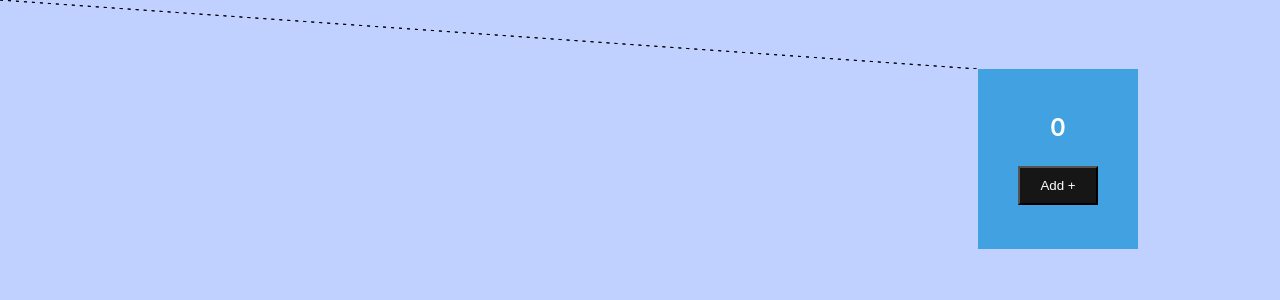
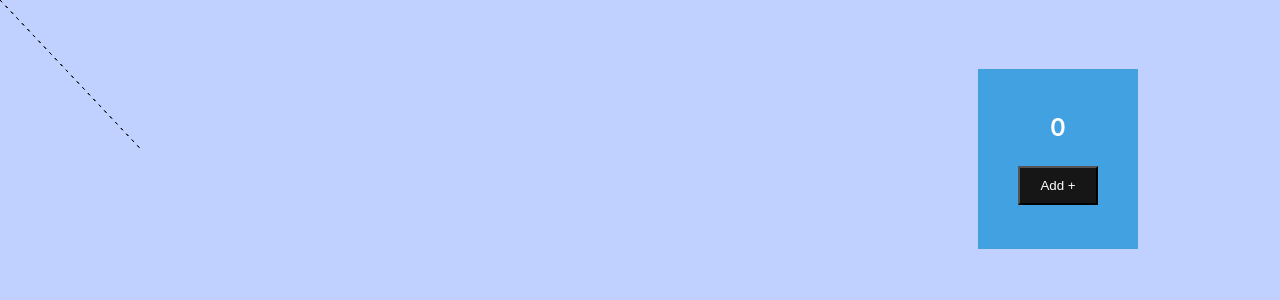
Before and after one commit to Jobayerrahman/Node-Graph, a React (Create React App) app: page / in a window 1280 px wide. Shown: the top 300 px of the page. Built offline with nearby package versions, Linux system fonts and the light colour scheme.

Commit message:
Multi line create, Bug: line position out of control

```diff
--- a/src/App.js
+++ b/src/App.js
@@ -1,20 +1,27 @@
 import Block from './Component/Block';
 import { useState } from 'react';
+import Line from './Component/Line';
 function App() {
   const [blocklist, setBlocklist] = useState([
     {block: ""},
   ]);
+  const [lineList,setLineList]    = useState([
+    {line: ""},
+  ]);
 
   const handleBlockAdd = () => {
     setBlocklist([...blocklist, {block:""}])
+    setLineList([...lineList, {line:""}])
   }
-
 
   return (
     <div className="container-body">
       {blocklist.map((singleBlock, index)=> (
           <Block key={index} handleBlockAdd={handleBlockAdd} index={index}/>
       ))}
+      {lineList.map((singleLine, index)=>(
+        <Line/>
+      ))}
     </div>
   );
 }
--- a/src/Component/Block.js
+++ b/src/Component/Block.js
@@ -50,6 +50,8 @@ function Block({index,handleBlockAdd}) {
 
 
     const [clickStyle, setClickStyle] = useState('');
+    const [currenLeft, setCurrentLeft] = useState('');
+    const [currentTop, setCurrentTop] = useState('');
     const [isClicked, setIsClicked] = useState(false);
     const blockPostion = useRef({
         top: Math.floor(Math.random()*900),
@@ -81,8 +83,8 @@ function Block({index,handleBlockAdd}) {
             let top = parseInt(getstyle.top);
             blockRef.current.style.left = `${left+e.movementX}px`;
             blockRef.current.style.top  = `${top+e.movementY}px`;
-            console.log(blockRef.current.style.left );
-            console.log(blockRef.current.style.left );
+            setCurrentLeft(blockRef.current.style.left );
+            setCurrentTop(blockRef.current.style.left );
         }
 
         const handleMouseDownEvent = (e) => {
@@ -125,7 +127,6 @@ function Block({index,handleBlockAdd}) {
                 <p>{index}</p>
                 <button onClick={handleBlockAdd}>Add +</button>
             </div>
-            <Line width={blockPostion.current.left} height={blockPostion.current.top}/>
         </>
     );
 }
--- a/src/Component/Line.js
+++ b/src/Component/Line.js
@@ -4,6 +4,9 @@ import { useRef, useEffect } from 'react';
 function Line(props) {
     const lineRef = useRef(null);
 
+    const left = Math.floor(Math.random()*400);
+    const top  = Math.floor(Math.random()*700);
+    console.log(left+" "+top)
     useEffect(() => {
         const canvas = lineRef.current;
         console.log(canvas);
@@ -20,7 +23,7 @@ function Line(props) {
           ctx.moveTo(0,0);
 
         // Define an end point
-          ctx.lineTo(props.width, props.height);
+          ctx.lineTo(top, left);
 
          // Draw it
           ctx.stroke();
```
